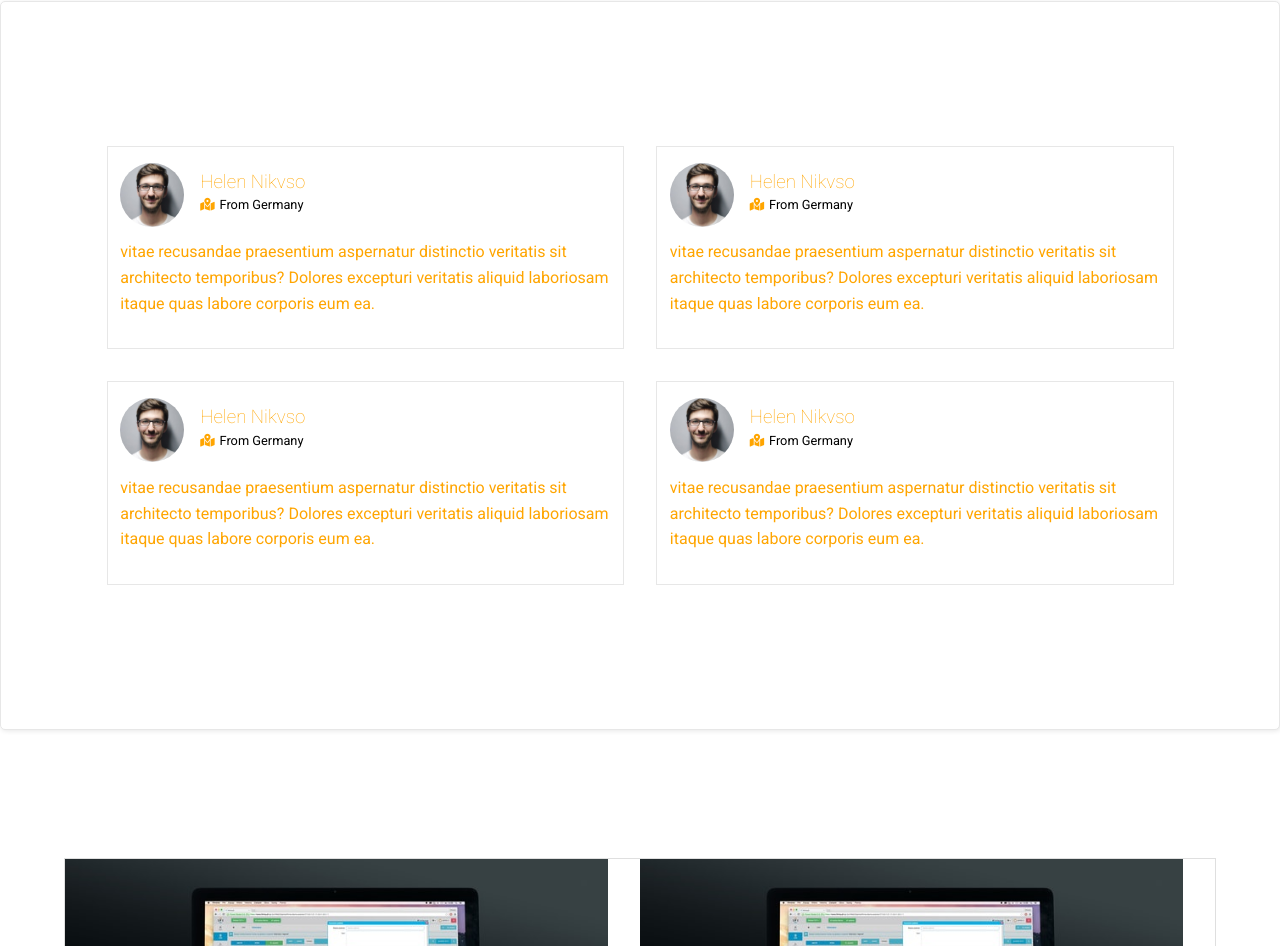
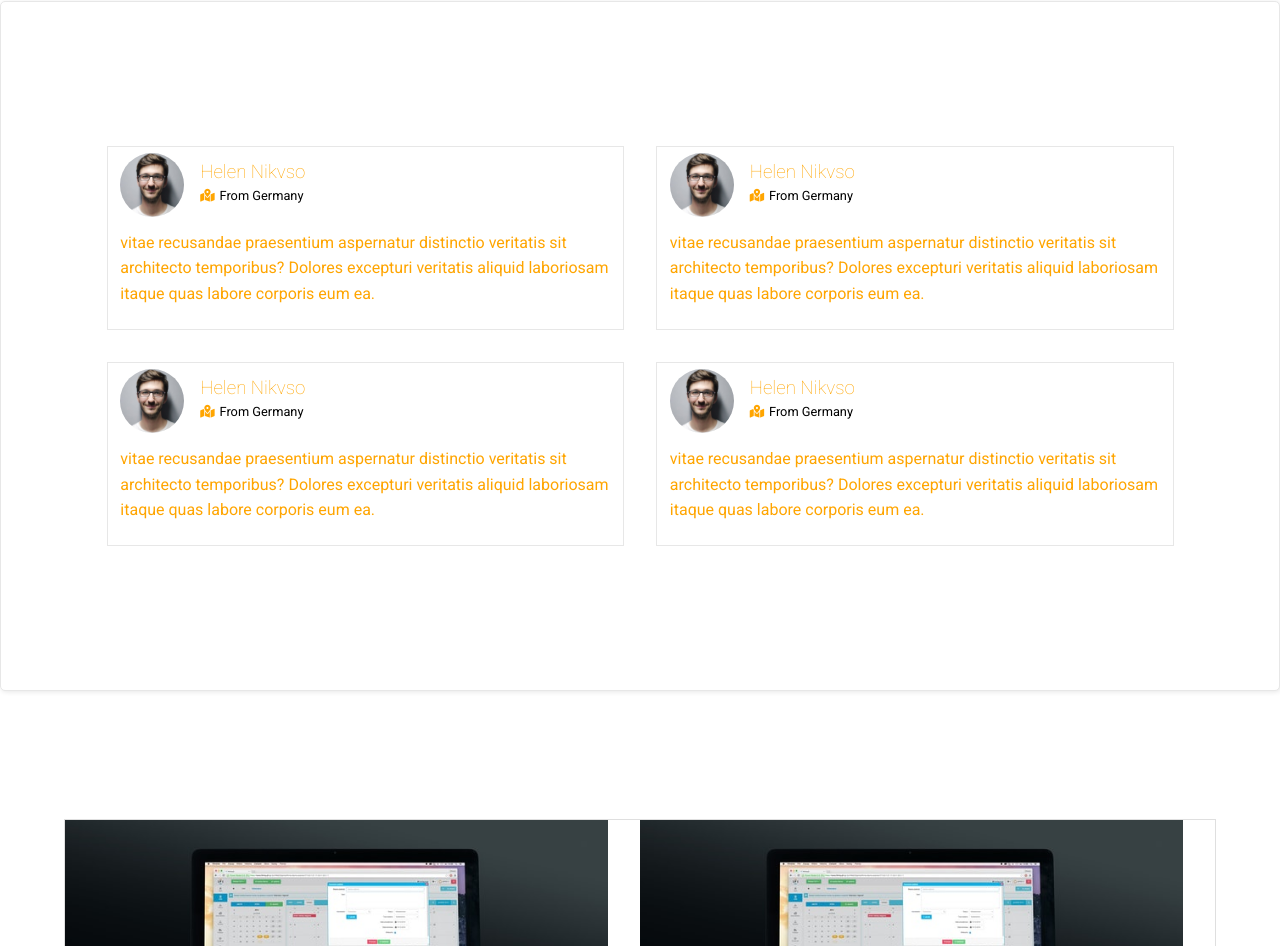
Before and after one commit to Abd-Alwahab/online-store, a website: page index.html in a window 1280 px wide. Shown: the part 2542-3488 px from the top of the page. Drawn offline with nearby package versions, Linux system fonts and the light colour scheme; files that its build step writes are made by us from their sources.

Commit message:
change some reviews section style

```diff
--- a/css/sass/_reviews.scss
+++ b/css/sass/_reviews.scss
@@ -29,7 +29,7 @@
 .review {
     max-width: 45%;
     box-shadow: 1px 1px 7px solid $gray;
-    padding: 1rem .8rem;
+    padding: .4rem .8rem;
     box-sizing: border-box;
     border: 1px solid $light-gray;
     margin: 1rem;
```
